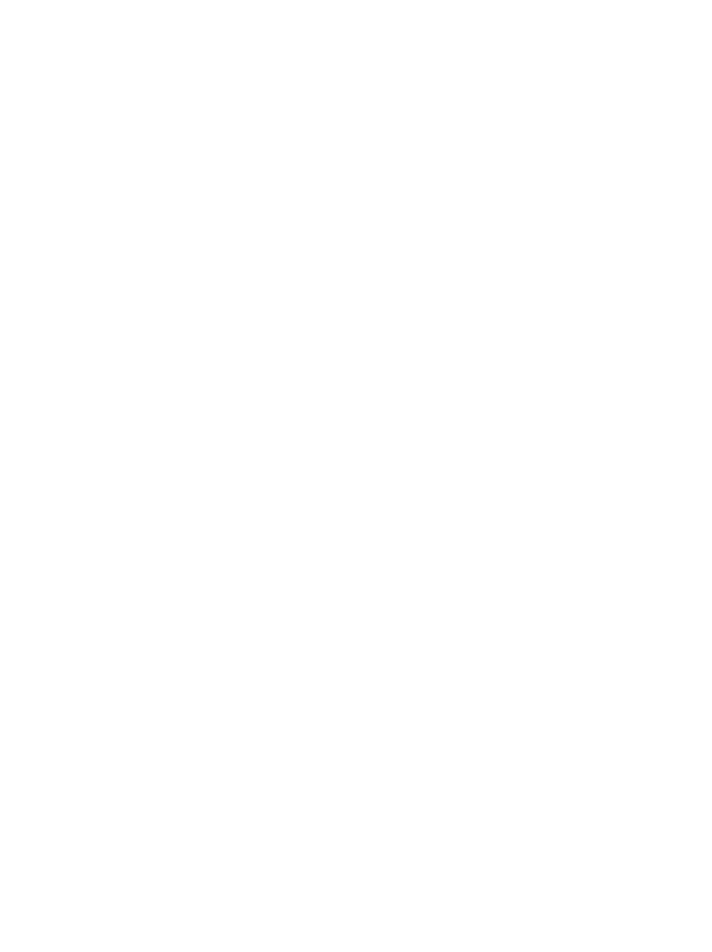
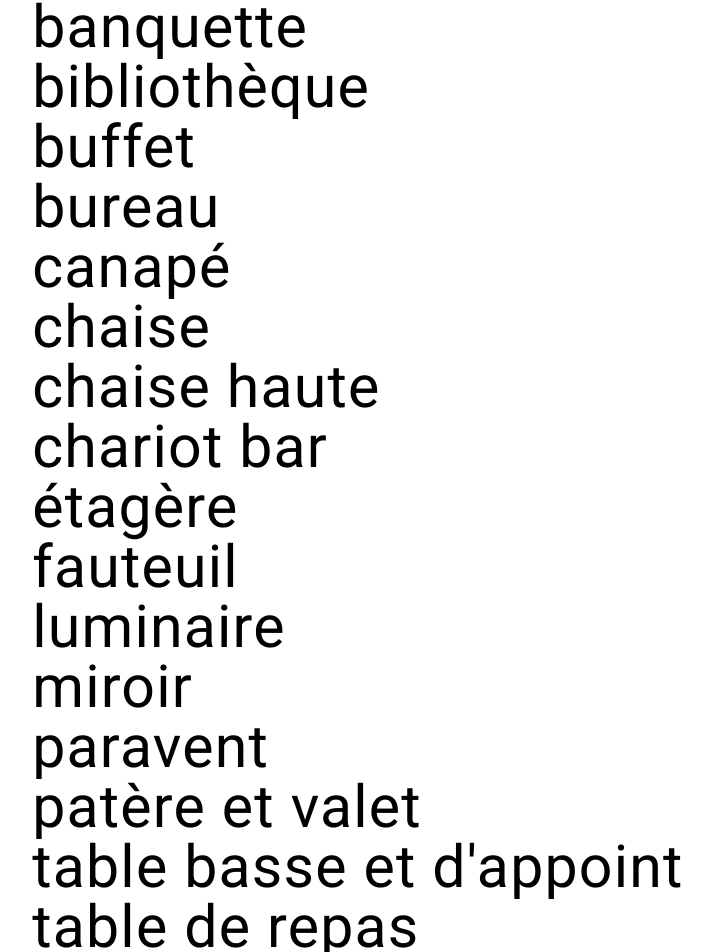
Before and after one commit to MaryBrandyBug/furniture_shop_page, a React (Create React App) app: page / in a window 1280 px wide. Shown: the part 5221-6173 px from the top of the page, without its empty margins (247-959 px from the left). Before the commit the page ends 5043 px from the top, so only its background shows below. Built offline with nearby package versions, Linux system fonts and the light colour scheme.

Commit message:
added menu to galary

```diff
--- a/src/components/App/App.js
+++ b/src/components/App/App.js
@@ -1,4 +1,4 @@
-import './App.css';
+import './App.scss';
 import { Header } from '../Header';
 import { Galary } from '../Galary';
 
--- a/src/components/App/App.scss
+++ b/src/components/App/App.scss
@@ -3,7 +3,7 @@
   flex-direction: column;
   justify-content: center;
   align-items: center;
-  padding: 0px;
+  padding: 0px 18px 0px 18px;;
   margin: 0 auto;
 
   overflow-x: hidden;
--- a/src/components/Galary/Galary.jsx
+++ b/src/components/Galary/Galary.jsx
@@ -3,6 +3,7 @@ import styles from './Galary.module.scss';
 import { ProductionBlock } from '../ProductionBlock';
 import { PhotoBlock } from '../PhotoBlock';
 import { HeaderBlock } from '../HeaderBlock';
+import { Menu } from '../Menu';
 import {
   sofaBlockText, benchBlockText, chairBlockText, chairBlockLink, interiorBlockText,
 } from './data';
@@ -15,6 +16,7 @@ export default function Galary() {
       <HeaderBlock photoPath="images/benches.png" alt="les bancs Galta" text={benchBlockText} />
       <PhotoBlock photoPath1="images/twoChairs.png" alt1="chaises" photoPath2="images/chair.png" alt2="chaise minimaliste" text={chairBlockText} linkText={chairBlockLink} />
       <HeaderBlock photoPath="images/threeBenches.png" alt="bancs minimalistes de notre production" text={interiorBlockText} />
+      <Menu />
     </div>
   );
 }
--- a/src/components/Galary/Galary.module.scss
+++ b/src/components/Galary/Galary.module.scss
@@ -3,6 +3,6 @@
     flex-direction: column;
     align-items: center;
     gap: 115px;
-    padding: 115px 18px 0px 18px;
+    padding-top: 115px;
     width: 100%;
 }
--- /dev/null
+++ b/src/components/Menu/Menu.jsx
@@ -0,0 +1,12 @@
+import React from 'react';
+import styles from './Menu.module.scss';
+import data from './data';
+
+export default function Menu() {
+  const menuItems = data.map((item) => <p className={`${styles.galary__menu__item} regular-font-style`}>{item}</p>);
+  return (
+    <div className={styles.galary__menu}>
+      {menuItems}
+    </div>
+  );
+}
--- /dev/null
+++ b/src/components/Menu/Menu.module.scss
@@ -0,0 +1,10 @@
+.galary__menu {
+    width: 58%;
+
+    .galary__menu__item {
+        font-size: 59px;
+        line-height: 60px;
+        letter-spacing: 1.2px;
+        text-transform: lowercase;
+    }
+}
--- /dev/null
+++ b/src/components/Menu/data.js
@@ -0,0 +1,17 @@
+export default ['Banc',
+  'banquette',
+  'Bibliothèque',
+  'buffet',
+  'bureau',
+  'canapé',
+  'chaise',
+  'chaise haute',
+  'chariot bar',
+  'étagère',
+  'fauteuil',
+  'luminaire',
+  'miroir',
+  'paravent',
+  'patère et valet',
+  "table basse et d'appoint",
+  'table de repas'];
--- /dev/null
+++ b/src/components/Menu/index.js
@@ -0,0 +1 @@
+export { default as Menu } from './Menu';
```
